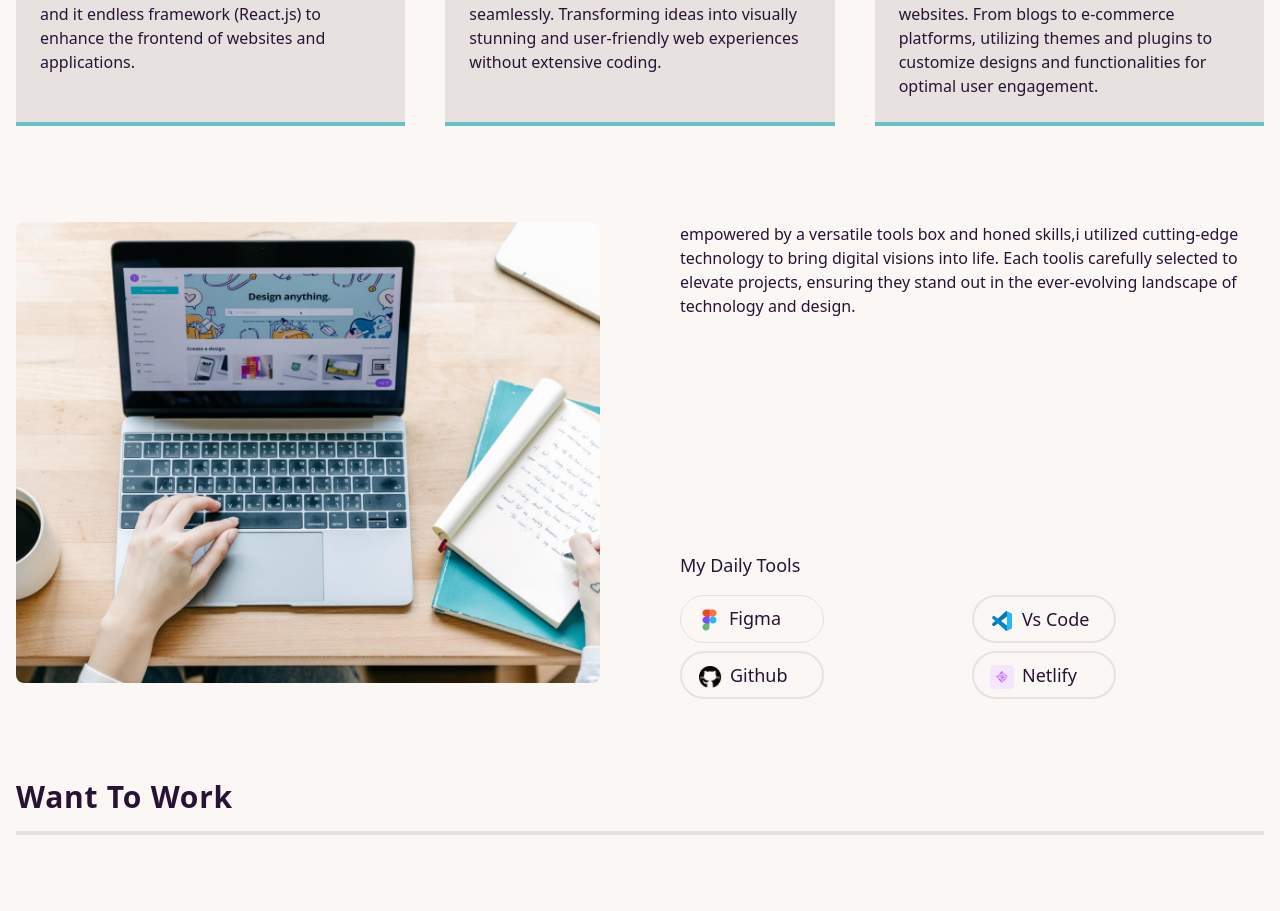
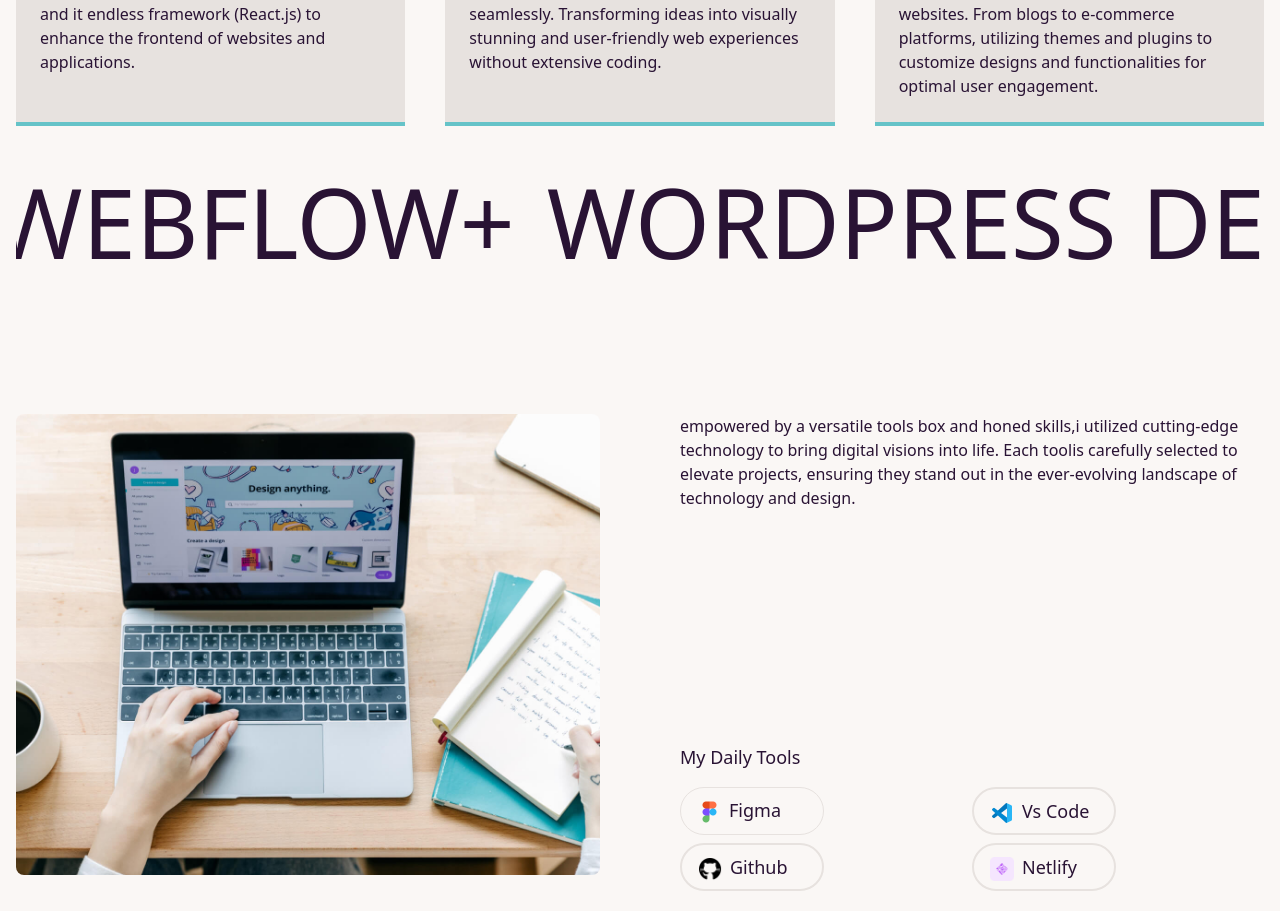
Before and after one commit to vtechwise/reactjs-portfolio, a React (Vite) app: page / in a window 1280 px wide. Shown: the part 2440-3351 px from the top of the page. Built offline with nearby package versions, Linux system fonts and the light colour scheme.

Commit message:
added infinte scroll animation

```diff
--- /dev/null
+++ b/src/component/InfinteScroll.jsx
@@ -0,0 +1,17 @@
+const InfinteScroll = () => {
+  return (
+    <div className="relative flex overflow-x-hidden">
+      <div className="py-12 animate-marque whitespace-nowrap">
+        <span className="text-8xl mx-4 uppercase ">frontend+</span>
+        <span className="text-8xl mx-4 uppercase ">webflow+</span>
+        <span className="text-8xl mx-4 uppercase ">wordpress development </span>
+      </div>
+      <div className="absolute top-0 py-12 animate-marque2 whitespace-nowrap">
+        <span className="text-8xl mx-4 uppercase ">frontend+</span>
+        <span className="text-8xl mx-4 uppercase ">webflow+</span>
+        <span className="text-8xl mx-4 uppercase ">wordpress development   </span>
+      </div>
+    </div>
+  );
+}
+export default InfinteScroll
--- a/src/component/Services.jsx
+++ b/src/component/Services.jsx
@@ -2,6 +2,7 @@ import { services } from "../utils/data";
 import SectionTitle from "./SectionTitle";
 import { FaReact } from "react-icons/fa";
 import servicesImg from "../assets/services.jpg";
+import InfinteScroll from "./InfinteScroll";
 const Services = () => {
   return (
     <section className="section-margin">
@@ -23,6 +24,7 @@ const Services = () => {
           );
         })}
       </div>
+      <InfinteScroll/>
       <div className="mt-16 grid sm:grid-cols-2  gap-x-20 md:mt-24">
         <img src={servicesImg} alt="" className="rounded-lg mb-4" />
         <div className="flex flex-col justify-between gap-y-20">
--- a/tailwind.config.js
+++ b/tailwind.config.js
@@ -2,7 +2,22 @@
 export default {
   content: ["./index.html", "./src/**/*.{js,ts,jsx,tsx}"],
   theme: {
-    extend: {},
+    extend: {
+      animation: {
+        marque: "marque 25s linear infinite",
+        marque2: "marque2 25s linear infinite",
+      },
+      keyframes: {
+        marque: {
+          "0%": { transform: "translateX(0%)" },
+          "100%": { transform: "translateX(-100%)" },
+        },
+        marque2: {
+          "0%": { transform: "translateX(100%)" },
+          "100%": { transform: "translateX(0%)" },
+        },
+      },
+    },
     screens: {
       sm: "576px",
       md: "960px",
```
Also changed, not shown: src/pages/SingleProject.jsx (line endings or trailing spaces).
